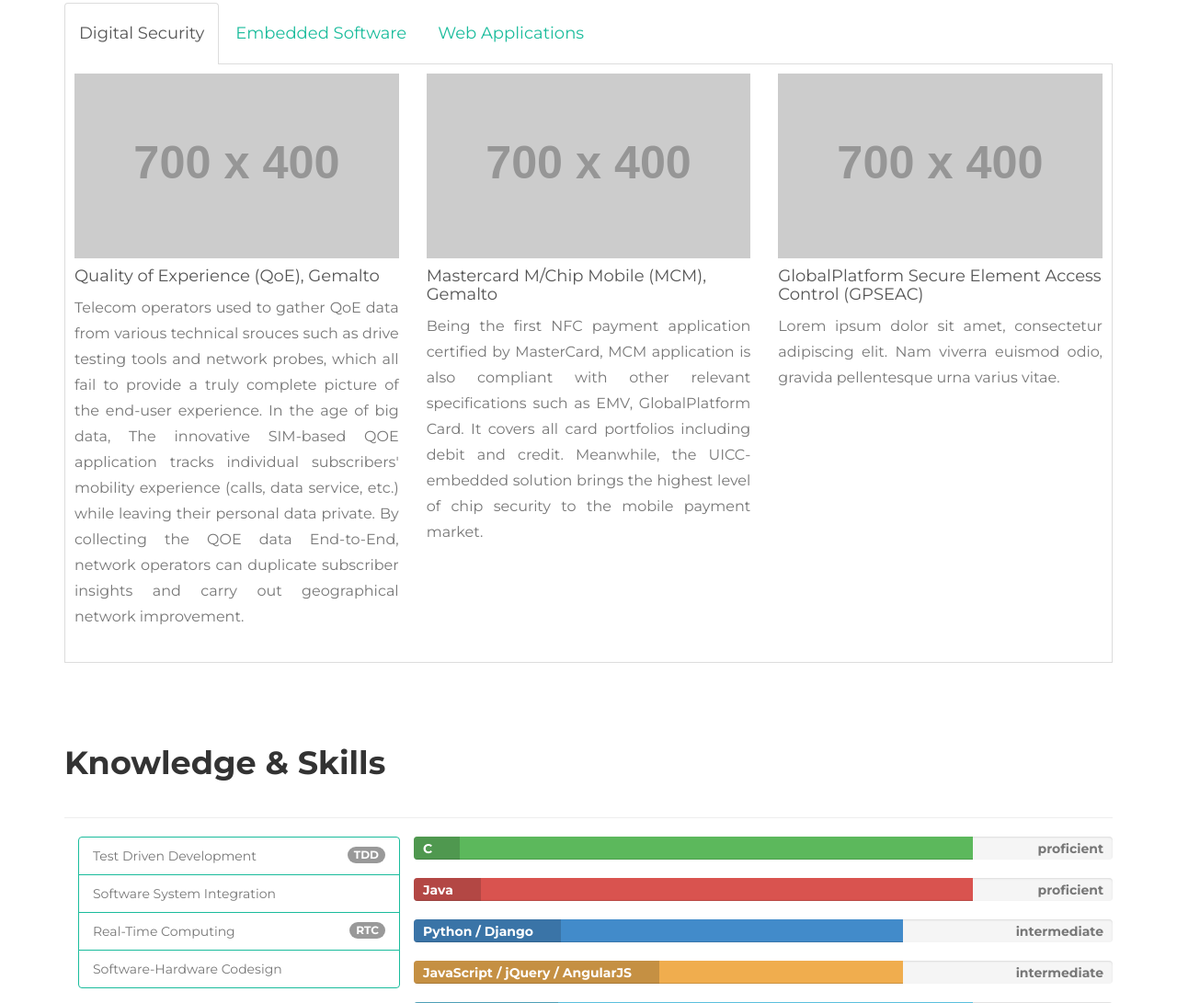
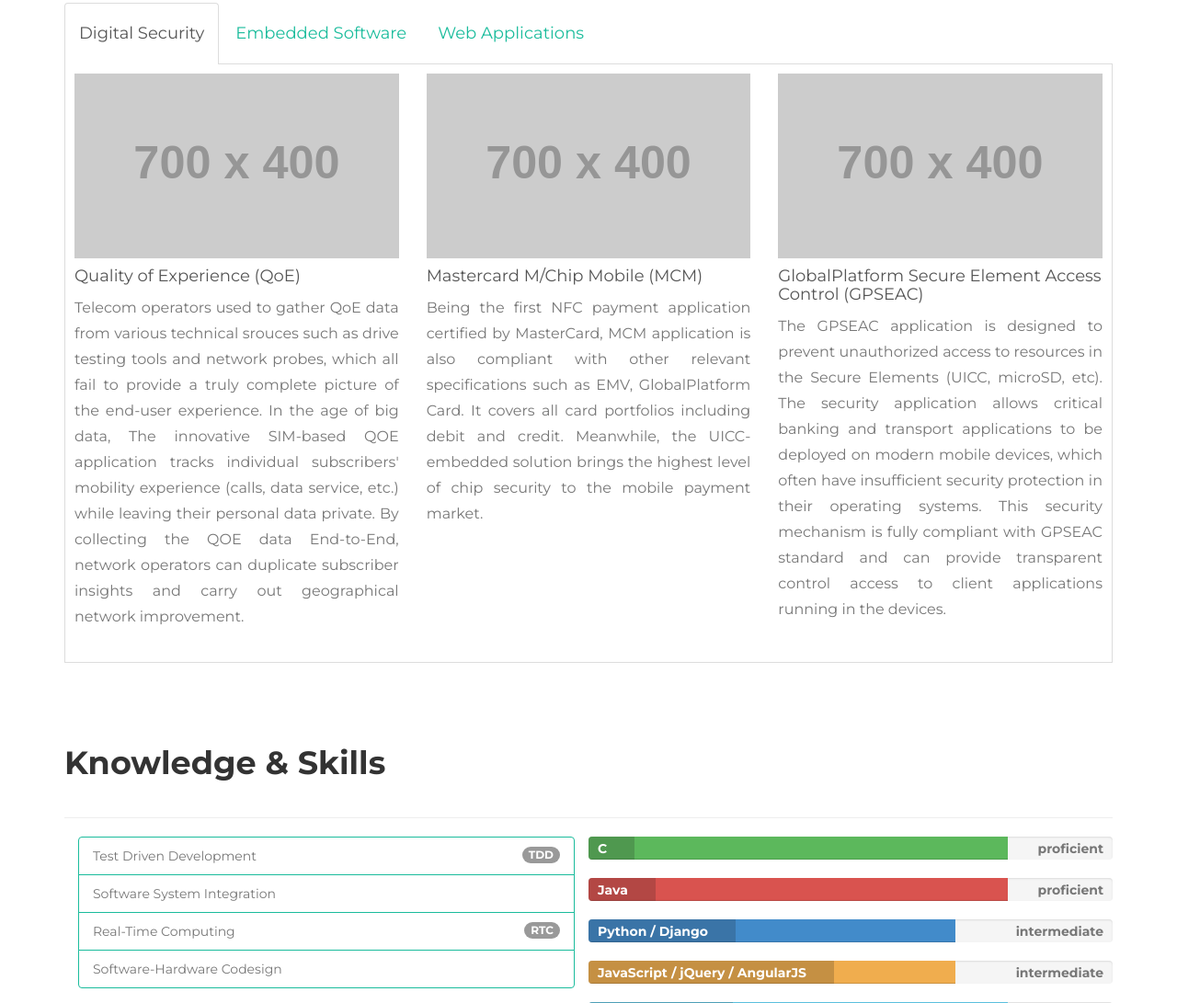
Before and after one commit to encircleacity/sunweb, a plain HTML site: page index.html in a window 1280 px wide. Shown: the part 753-1844 px from the top of the page at 92% size. Drawn offline with nearby package versions, Linux system fonts and the light colour scheme; placeholder pictures from the web are drawn by us.

Commit message:
add project content (continued)

```diff
--- a/index.html
+++ b/index.html
@@ -98,7 +98,7 @@
 	                <a href="#">
 	                    <img class="img-responsive" src="http://placehold.it/700x400" alt="">
 	                </a>
-	                <h4>Quality of Experience (QoE), Gemalto</h4>
+	                <h4>Quality of Experience (QoE)</h4>
 	                <p>Telecom operators used to gather QoE data from various technical srouces such as drive testing tools
 	                	and network probes, which all fail to provide a truly complete picture of the end-user experience.
 	                In the age of big data, The innovative SIM-based QOE application tracks individual subscribers'
@@ -111,7 +111,7 @@
 	                <a href="#">
 	                    <img class="img-responsive" src="http://placehold.it/700x400" alt="">
 	                </a>
-	                <h4>Mastercard M/Chip Mobile (MCM), Gemalto</h4>
+	                <h4>Mastercard M/Chip Mobile (MCM)</h4>
 	                <p>Being the first NFC payment application certified by MasterCard,
 	                	MCM application is also compliant with other relevant specifications such as
 	                	EMV, GlobalPlatform Card. It covers all card portfolios including debit and credit.
@@ -124,7 +124,12 @@
 	                    <img class="img-responsive" src="http://placehold.it/700x400" alt="">
 	                </a>
 	                <h4>GlobalPlatform Secure Element Access Control (GPSEAC)</h4>
-	                <p>Lorem ipsum dolor sit amet, consectetur adipiscing elit. Nam viverra euismod odio, gravida pellentesque urna varius vitae.</p>
+	                <p>The GPSEAC application is designed to prevent unauthorized access to resources in the
+	                	Secure Elements (UICC, microSD, etc). The security application allows critical banking and
+	                	transport applications to be deployed on modern mobile devices, which often have insufficient
+	                	security protection in their operating systems. This security mechanism is fully compliant
+	                	with GPSEAC standard and can provide transparent control access to client applications running
+	                	in the devices.</p>
 				  </div>
 		        </div>
 		    </div>
@@ -137,14 +142,24 @@
 		                    <img class="img-responsive" src="http://placehold.it/700x400" alt="">
 		                </a>
 		                <h4>Fault-Tolerant Automotive E/E Architecture</h4>
-		                <p>Lorem ipsum dolor sit amet, consectetur adipiscing elit. Nam viverra euismod odio, gravida pellentesque urna varius vitae.</p>
+		                <p>Recent decades have witnessed a revolution in automotive Electrical and Electronic
+		                	(E/E) architectures, where the complexity in design and analysis grows fast. Such
+		                	systems are fault-free and their reliability management is crucial to the overall
+		                	safety of vehicles. At the research platform TUM CREATE, we investigated the existing
+		                	fault-tolerance strategies and created a deterministic and decentralized diagnosis method
+		                	to address critical faults in automotive E/E architectures.</p>
 		            </div>
 		            <div class="col-md-4 portfolio-item">
 		                <a href="#">
 		                    <img class="img-responsive" src="http://placehold.it/700x400" alt="">
 		                </a>
 		                <h4>Real-Time Java for Industrial Automation</h4>
-		                <p>Lorem ipsum dolor sit amet, consectetur adipiscing elit. Nam viverra euismod odio, gravida pellentesque urna varius vitae.</p>
+		                <p>Organizations in industrial automation face the challenges in extending the lifetime of
+		                	their embedded control applications. These applications, due to the increasingly short
+		                	innovation cycles of hardware and platform software from 3rd party vendors, often have to
+		                	be migrated from legacy systems to the new and more capable ones. To minimize the re-engineering
+		                	cost in a long term, an advanced software migration concept is proposed based on the novel
+		                	Real-Time Java technology.</p>
 		            </div>
 		            <div class="col-md-4 portfolio-item">
 		            </div>
@@ -158,8 +173,8 @@
 		                <a href="#">
 		                    <img class="img-responsive" src="http://placehold.it/700x400" alt="">
 		                </a>
-		                <h4>Django Restful Web Applications</h4>
-		                <p>Lorem ipsum dolor sit amet, consectetur adipiscing elit. Nam viverra euismod odio, gravida pellentesque urna varius vitae.</p>
+		                <h4>Django RESTful Web Applications</h4>
+		                <p>Django RESTful, new approach, angularJS, ...</p>
 		            </div>
 		            <div class="col-md-4 portfolio-item">
 		            </div>
@@ -181,7 +196,7 @@
 	  </div>
 
 	  <!-- Section 1: Knowledge -->
-	  <div class="col-md-4">
+	  <div class="col-md-6">
 	  	<ul class="list-group">
 
 		  <li class="list-group-item">
@@ -208,7 +223,7 @@
 	  </div>
 
 	  <!-- Section 2: Programming -->
-	  <div class="col-md-8">
+	  <div class="col-md-6 col-offset">
 		<div class="row">
 	        <div class="progress">
 	            <div class="progress-bar progress-bar-success" role="progressbar" aria-valuenow="80" aria-valuemin="0" aria-valuemax="100" style="width: 80%;">
```
